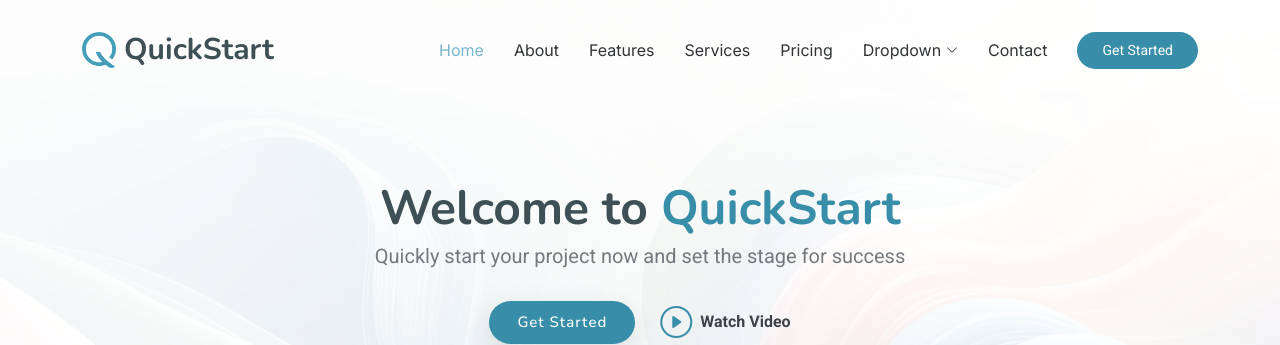
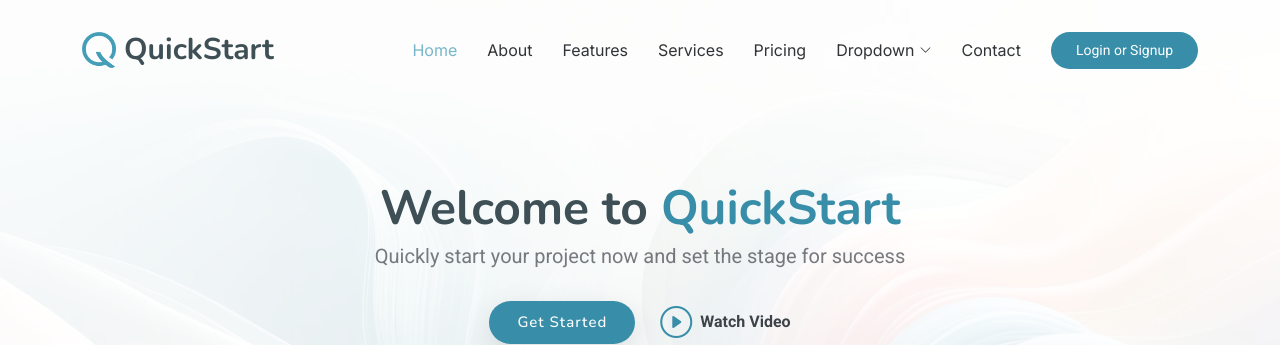
Before and after one commit to 5peedDem0n/django_learning, a Django app: page / in a window 1280 px wide. Shown: the top 345 px of the page. Run offline with Django 5.2, Linux system fonts and the light colour scheme; data comes from the database, SQL or seed files in the repository; both versions use the stored data as it was after the commit; some libraries are stand-ins or nearby versions.

Commit message:
login & logout

```diff
--- a/myapp/urls.py
+++ b/myapp/urls.py
@@ -4,5 +4,7 @@ from . import views
 urlpatterns = [
     path('', views.index, name='index'),
     path('counter', views.counter, name='counter'),
-    path('register', views.register, name='register')
+    path('register', views.register, name='register'),
+    path('login', views.login, name='login'),
+    path('logout', views.logout, name='logout')
 ]
--- a/myapp/views.py
+++ b/myapp/views.py
@@ -37,6 +37,25 @@ def register(request):
     else:
         return render(request, 'register.html')
 
+def login(request):
+    if request.method == 'POST':
+        username = request.POST['username']
+        password = request.POST['password']
+
+        user = auth.authenticate(username=username, password=password)
+
+        if user is not None:
+            auth.login(request, user)
+            return redirect('/')
+        else:
+            messages.info(request, 'Credentials Invalid')
+            return redirect('login')
+
+    return render(request, 'login.html')
+
+def logout(request):
+    auth.logout(request)
+    return redirect('/')
 
 def counter(request):
     text = request.POST['text']
--- a/templates/index.html
+++ b/templates/index.html
@@ -77,7 +77,11 @@
         <i class="mobile-nav-toggle d-xl-none bi bi-list"></i>
       </nav>
 
-      <a class="btn-getstarted" href="index.html#about">Get Started</a>
+      {% if user.is_authenticated %}
+      <a class="btn-getstarted" href="logout">Logout</a>
+      {% else %}
+      <a class="btn-getstarted" href="login">Login or Signup</a>
+      {% endif %}
 
     </div>
   </header>
@@ -91,7 +95,11 @@
       </div>
       <div class="container text-center">
         <div class="d-flex flex-column justify-content-center align-items-center">
+          {% if user.is_authenticated %}
+          <h1>Welcome, {{user.username}}</h1>
+          {% else %}
           <h1 data-aos="fade-up">Welcome to <span>QuickStart</span></h1>
+          {% endif %}
           <p data-aos="fade-up" data-aos-delay="100">Quickly start your project now and set the stage for success<br></p>
           <div class="d-flex" data-aos="fade-up" data-aos-delay="200">
             <a href="#about" class="btn-get-started">Get Started</a>
```
Also changed, not shown: templates/login.html (added, +18 -0 lines), db.sqlite3.
